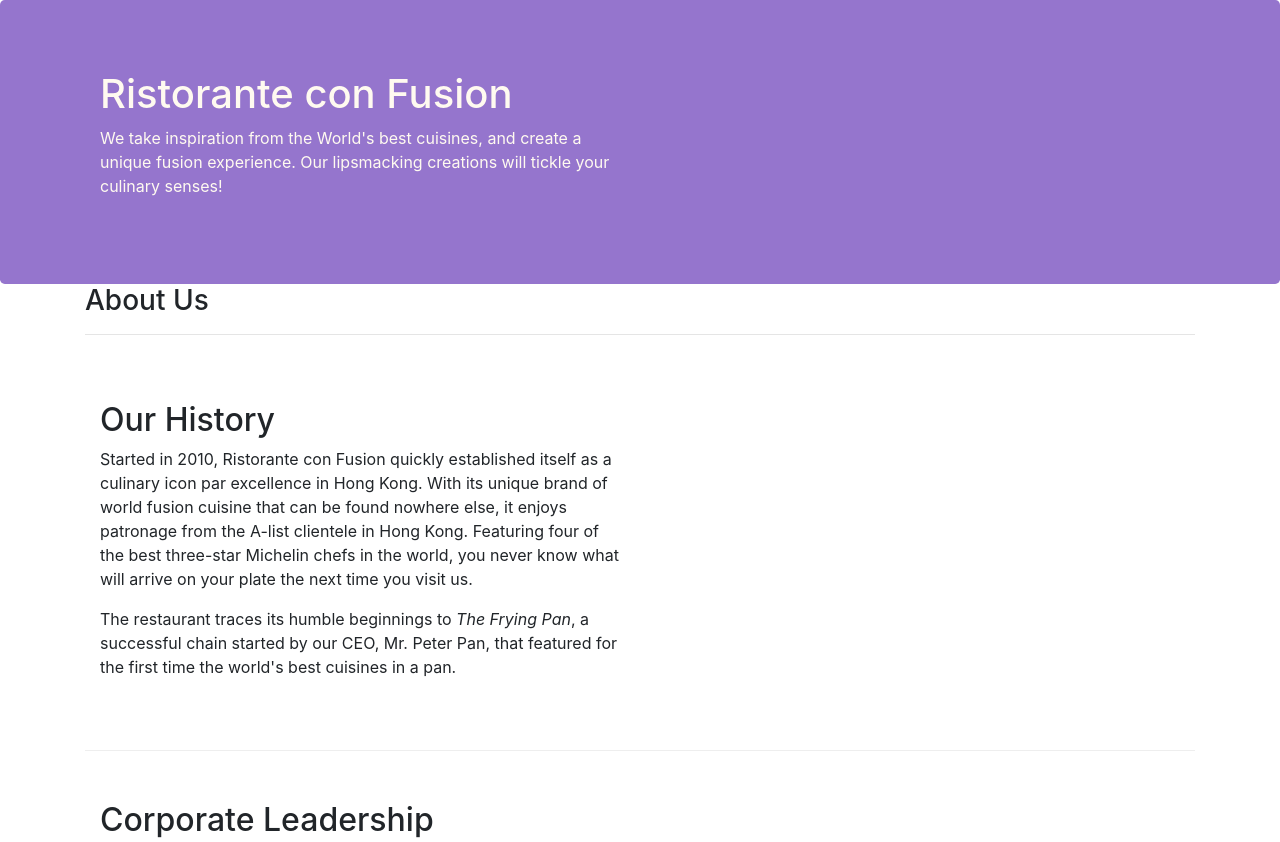
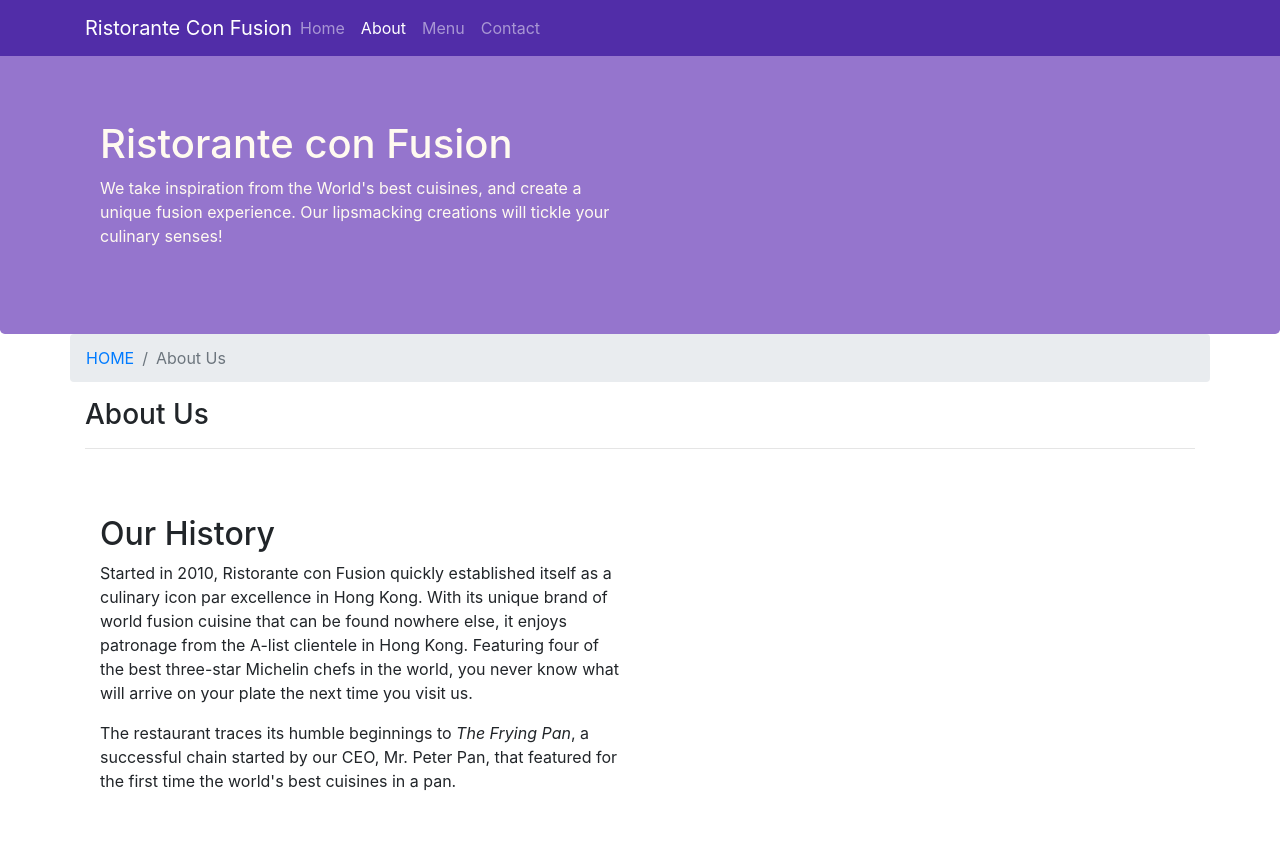
Before and after one commit to isurojit/bootstrap-coursera, a website: page aboutus.html in a window 1280 px wide. Shown: the top 842 px of the page. Drawn offline with nearby package versions, Linux system fonts and the light colour scheme.

Commit message:
bootstrap navbar & breadcrum

```diff
--- a/aboutus.html
+++ b/aboutus.html
@@ -15,7 +15,30 @@
 </head>
 
 <body>
-
+    <nav class="navbar navbar-dark navbar-expand-sm fixed-top">
+        <div class="container">
+            <button class="navbar-toggler" type="button" data-toggle="collapse" data-target="#Navbar">
+                <span class="navbar-toggler-icon"></span>
+            </button>
+            <a href="./index.html" class="navbar-brand mr-auto">Ristorante Con Fusion</a>
+            <div class="collapse navbar-collapse" id="Navbar">
+                <ul class="navbar-nav mr-auto">
+                    <li class="nav-item">
+                        <a href="./index.html" class="nav-link">Home</a>
+                    </li>
+                    <li class="nav-item active">
+                        <a href="./aboutus.html" class="nav-link">About</a>
+                    </li>
+                    <li class="nav-item">
+                        <a href="#" class="nav-link">Menu</a>
+                    </li>
+                    <li class="nav-item">
+                        <a href="#" class="nav-link">Contact</a>
+                    </li>
+                </ul>
+            </div>
+        </div>
+    </nav>
     <header class="jumbotron">
         <div class="container">
             <div class="row row-header">
@@ -31,6 +54,10 @@
 
     <div class="container">
         <div class="row">
+            <ol class="col-12 breadcrumb">
+                <li class="breadcrumb-item"><a href="./index.html">HOME</a></li>
+                <li class="breadcrumb-item active">About Us</li>
+            </ol>
             <div class="col-12">
                <h3>About Us</h3>
                <hr>
@@ -69,8 +96,8 @@
                 <div class="col-4 offset-1 col-sm-2">
                     <h5>Links</h5>
                     <ul class="list-unstyled">
-                        <li><a href="#">Home</a></li>
-                        <li><a href="#">About</a></li>
+                        <li><a href="./index.html"></a></li>
+                        <li><a href="./aboutus.html">About</a></li>
                         <li><a href="#">Menu</a></li>
                         <li><a href="#">Contact</a></li>
                     </ul>
--- a/css/styles.css
+++ b/css/styles.css
@@ -28,3 +28,11 @@
     margin: 0px;
     color: #0f0f0f;
 }
+body{
+    padding: 50px 0px 0px 0px;
+    z-index: 0;
+}
+
+.navbar-dark{
+    background-color: #512DA8;
+}
```
Also changed, not shown: index.html (+25 -2 lines).
